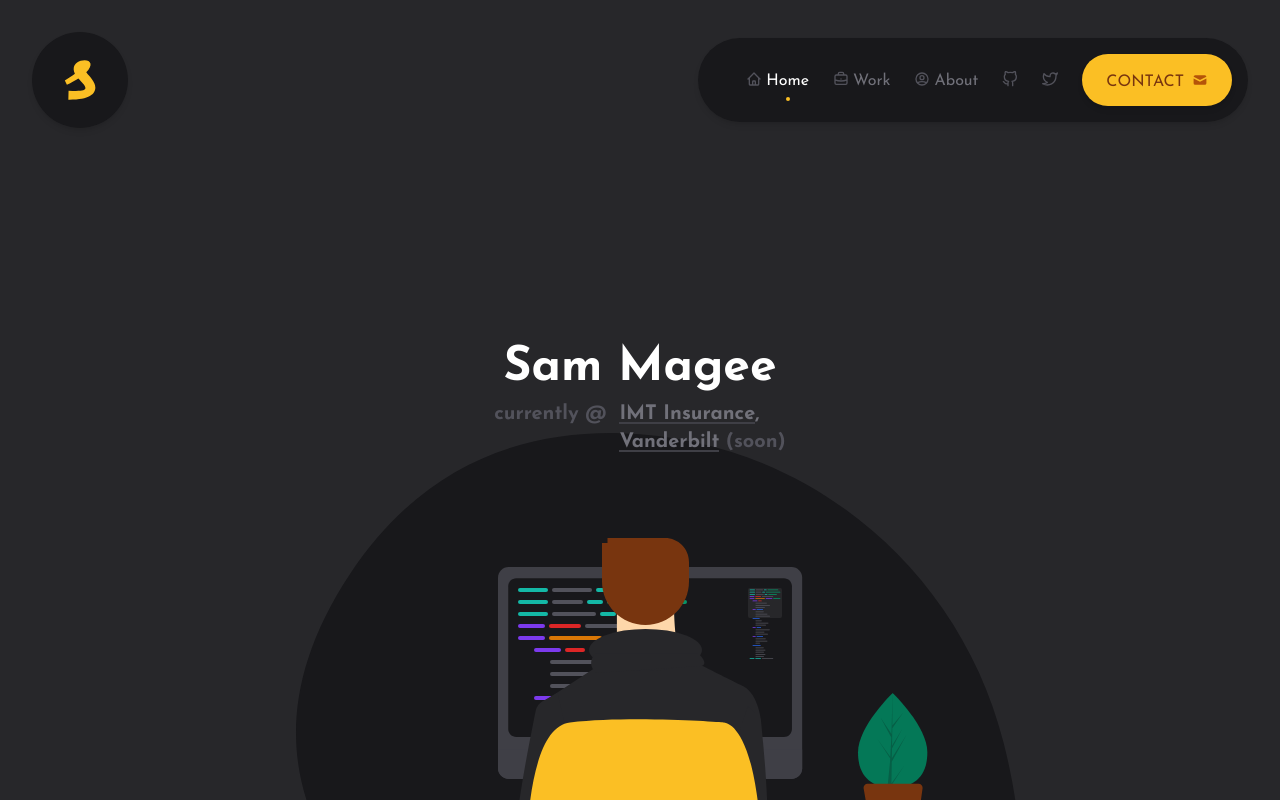
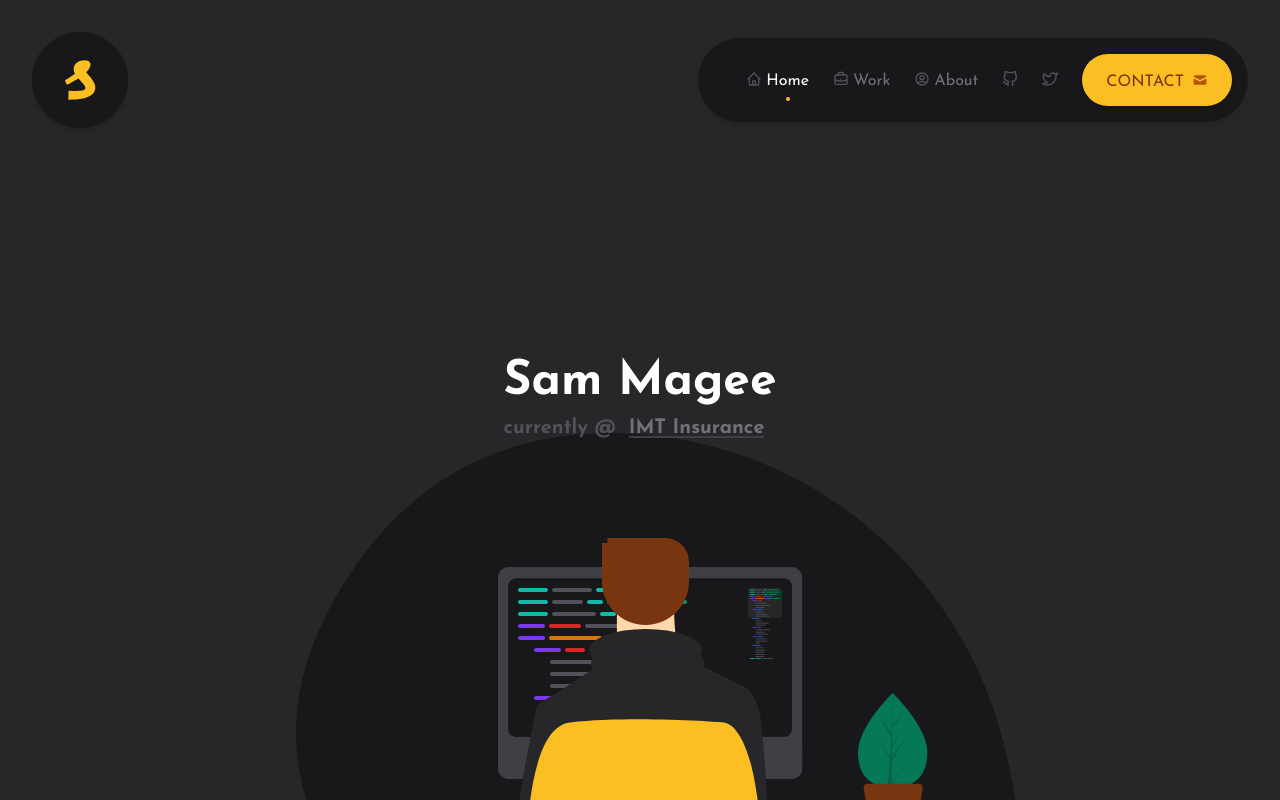
Before and after one commit to sammagee/v1, a Next.js app: page / in a window 1280 px wide. Built offline with nearby package versions, Linux system fonts and the light colour scheme; what @tailwindcss/typography would draw is missing.

Commit message:
remove vandy for now

```diff
--- a/pages/index.tsx
+++ b/pages/index.tsx
@@ -24,13 +24,14 @@ export default function Home() {
               <a className="relative text-gray-500 transition duration-200 ease-in-out hover:text-gray-300 focus:text-gray-300 group" href="//imtins.com" target="_blank" rel="noopener noreferrer">
                 <span>IMT Insurance</span>
                 <span className="absolute bottom-0 left-0 inline-block w-full h-0.5 bg-gray-700 transition duration-200 ease-in-out group-hover:bg-gray-500 group-focus:bg-gray-500"></span>
-              </a>,<br />
+              </a>
+              {/* ,<br />
               <a className="relative text-gray-500 transition duration-200 ease-in-out hover:text-gray-300 focus:text-gray-300 group" href="//vanderbilt.edu" target="_blank" rel="noopener noreferrer">
                 <span>Vanderbilt</span>
                 <span className="absolute bottom-0 left-0 inline-block w-full h-0.5 bg-gray-700 transition duration-200 ease-in-out group-hover:bg-gray-500 group-focus:bg-gray-500"></span>
               </a>
               &nbsp;
-              <span className="text-gray-600">(soon)</span>
+              <span className="text-gray-600">(soon)</span> */}
             </h2>
           </div>
         </hgroup>
```
